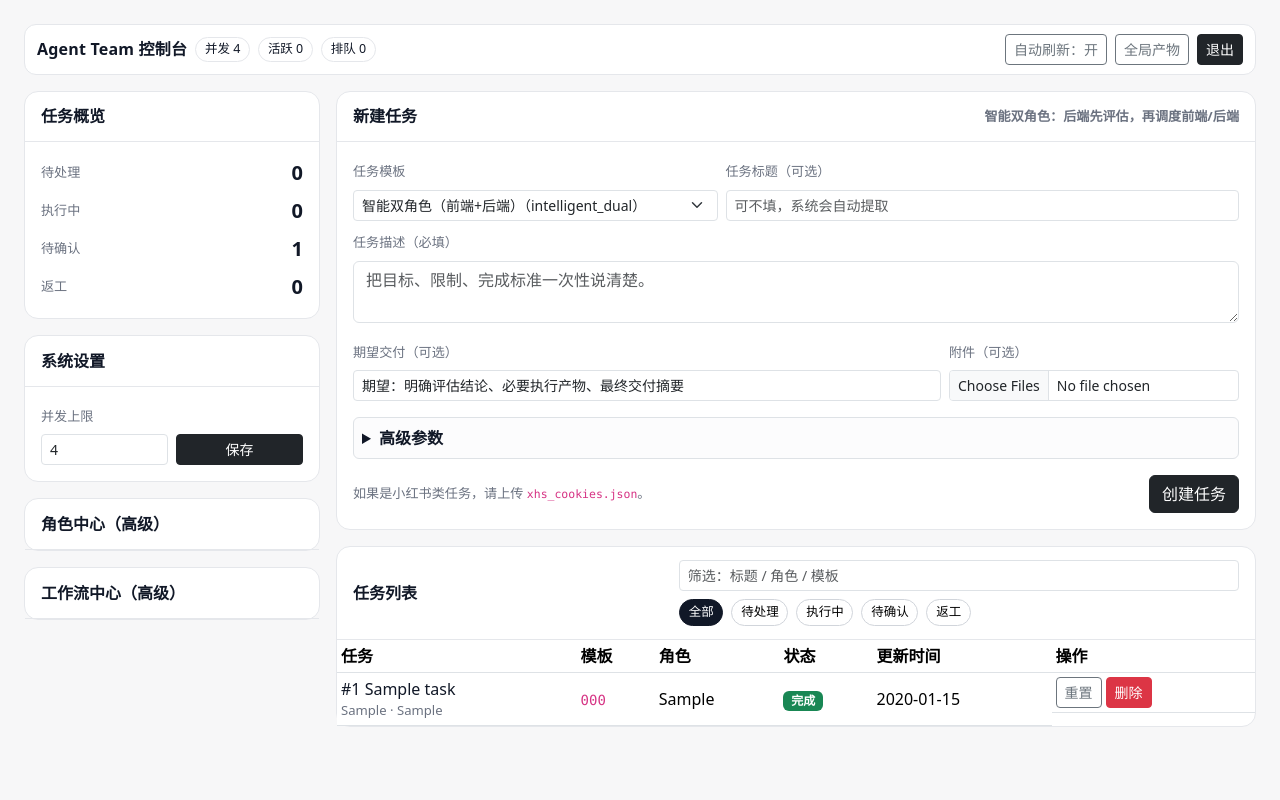
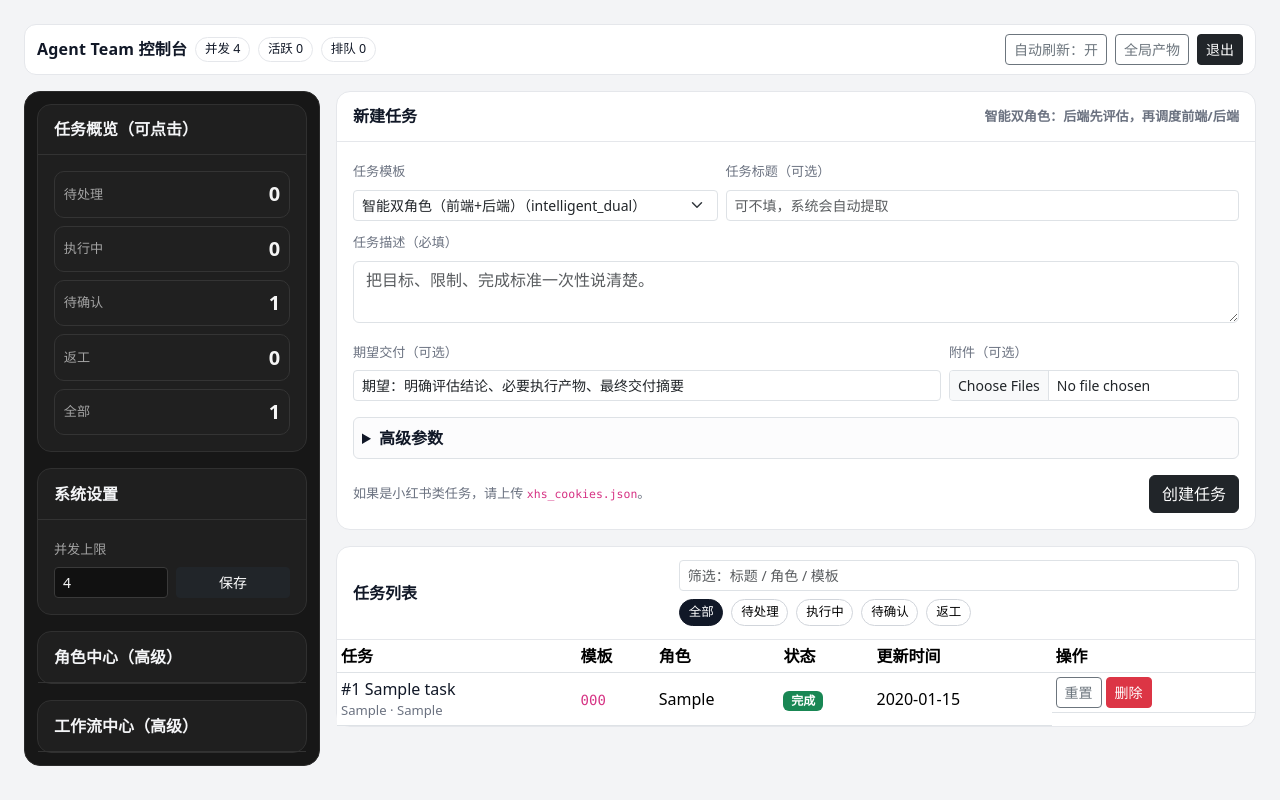
Before and after one commit to kelly-create/bot-skllis, a Flask app: page / in a window 1280 px wide. Run offline with Flask 3, Linux system fonts and the light colour scheme; the visitor is signed in with stand-in values (Sample User, id 1); data comes from the database, SQL or seed files in the repository; tables that the repository leaves empty hold one stand-in row (values such as "Sample post").

Commit message:
ui: make sidebar chatgpt-like dark and add clickable task overview filters

```diff
--- a/agent-team-console/templates/dashboard.html
+++ b/agent-team-console/templates/dashboard.html
@@ -7,15 +7,19 @@
   <link href="https://cdn.jsdelivr.net/npm/bootstrap@5.3.3/dist/css/bootstrap.min.css" rel="stylesheet">
   <style>
     :root {
-      --bg: #f7f7f8;
+      --bg: #f3f4f6;
       --card: #ffffff;
       --border: #e5e7eb;
       --text: #111827;
       --muted: #6b7280;
       --brand: #111827;
+      --side-bg: #171717;
+      --side-border: #2a2a2a;
+      --side-text: #f3f4f6;
+      --side-muted: #a3a3a3;
     }
     body { background: var(--bg); color: var(--text); }
-    .shell { max-width: 1440px; margin: 0 auto; }
+    .shell { max-width: 1520px; margin: 0 auto; }
     .panel { background: var(--card); border: 1px solid var(--border); border-radius: 14px; }
     .panel-head { padding: .8rem 1rem; border-bottom: 1px solid var(--border); font-weight: 600; }
     .panel-body { padding: 1rem; }
@@ -29,6 +33,17 @@
     .status-chip.active { background: #111827; border-color: #111827; color: #fff; }
     .task-row.hidden-by-filter { display: none !important; }
     .sidebar-sticky { position: sticky; top: .85rem; }
+    .sidebar-shell { background: var(--side-bg); border: 1px solid var(--side-border); border-radius: 16px; padding: .75rem; }
+    .sidebar-shell .panel { background: #1f1f1f; border-color: #303030; color: var(--side-text); }
+    .sidebar-shell .panel-head { border-bottom-color: #333; color: var(--side-text); }
+    .sidebar-shell .muted { color: var(--side-muted) !important; }
+    .sidebar-shell .form-label, .sidebar-shell .tiny { color: var(--side-muted); }
+    .sidebar-shell .form-control, .sidebar-shell .form-select { background:#111; color:#f5f5f5; border-color:#3a3a3a; }
+    .overview-item {
+      width:100%; border:1px solid #343434; background:#202020; color:#f5f5f5;
+      border-radius:10px; padding:.45rem .55rem; display:flex; justify-content:space-between; align-items:center;
+    }
+    .overview-item:hover { background:#292929; }
     .brand { font-weight: 700; letter-spacing: .2px; }
     .quick-input { min-height: 120px; resize: vertical; }
     .task-title-link { color: #111827; text-decoration: none; }
@@ -61,14 +76,15 @@
 
   <div class="row g-3">
     <div class="col-12 col-xl-3">
-      <div class="sidebar-sticky d-flex flex-column gap-3">
+      <div class="sidebar-sticky sidebar-shell d-flex flex-column gap-3">
         <div class="panel">
-          <div class="panel-head">任务概览</div>
-          <div class="panel-body">
-            <div class="d-flex justify-content-between align-items-center mb-2"><span class="muted tiny">待处理</span><span class="stat-num">{{ stats.pending }}</span></div>
-            <div class="d-flex justify-content-between align-items-center mb-2"><span class="muted tiny">执行中</span><span class="stat-num">{{ stats.running }}</span></div>
-            <div class="d-flex justify-content-between align-items-center mb-2"><span class="muted tiny">待确认</span><span class="stat-num">{{ stats.done }}</span></div>
-            <div class="d-flex justify-content-between align-items-center"><span class="muted tiny">返工</span><span class="stat-num">{{ stats.failed }}</span></div>
+          <div class="panel-head">任务概览（可点击）</div>
+          <div class="panel-body d-flex flex-column gap-2">
+            <button type="button" class="overview-item" onclick="quickFilter('pending')"><span class="tiny">待处理</span><span class="stat-num">{{ stats.pending }}</span></button>
+            <button type="button" class="overview-item" onclick="quickFilter('running')"><span class="tiny">执行中</span><span class="stat-num">{{ stats.running }}</span></button>
+            <button type="button" class="overview-item" onclick="quickFilter('done')"><span class="tiny">待确认</span><span class="stat-num">{{ stats.done }}</span></button>
+            <button type="button" class="overview-item" onclick="quickFilter('failed')"><span class="tiny">返工</span><span class="stat-num">{{ stats.failed }}</span></button>
+            <button type="button" class="overview-item" onclick="quickFilter('all')"><span class="tiny">全部</span><span class="stat-num">{{ stats.pending + stats.running + stats.done + stats.failed }}</span></button>
           </div>
         </div>
 
@@ -230,7 +246,7 @@
         </div>
       </div>
 
-      <div class="panel">
+      <div class="panel" id="taskListPanel">
         <div class="panel-head d-flex justify-content-between align-items-center flex-wrap gap-2">
           <span>任务列表</span>
           <div class="d-flex gap-2 flex-wrap">
@@ -300,9 +316,20 @@ function toggleAutoRefresh() {
 
 function setStatusFilter(status, btnEl) {
   currentStatusFilter = status || 'all';
-  document.querySelectorAll('.status-chip').forEach(chip => chip.classList.remove('active'));
-  if (btnEl) btnEl.classList.add('active');
+  const chips = document.querySelectorAll('.status-chip');
+  chips.forEach(chip => {
+    const text = (chip.textContent || '').trim();
+    const map = { '全部':'all','待处理':'pending','执行中':'running','待确认':'done','返工':'failed' };
+    chip.classList.toggle('active', map[text] === currentStatusFilter);
+  });
+  if (btnEl && btnEl.classList.contains('status-chip')) btnEl.classList.add('active');
   applyTaskFilters();
+}
+
+function quickFilter(status) {
+  setStatusFilter(status || 'all', null);
+  const panel = document.getElementById('taskListPanel');
+  if (panel) panel.scrollIntoView({ behavior: 'smooth', block: 'start' });
 }
 
 function applyTaskFilters() {
```
Also changed, not shown: MEMORY.md (+1 -0 lines), memory/2026-02-21.md (+4 -0 lines).
